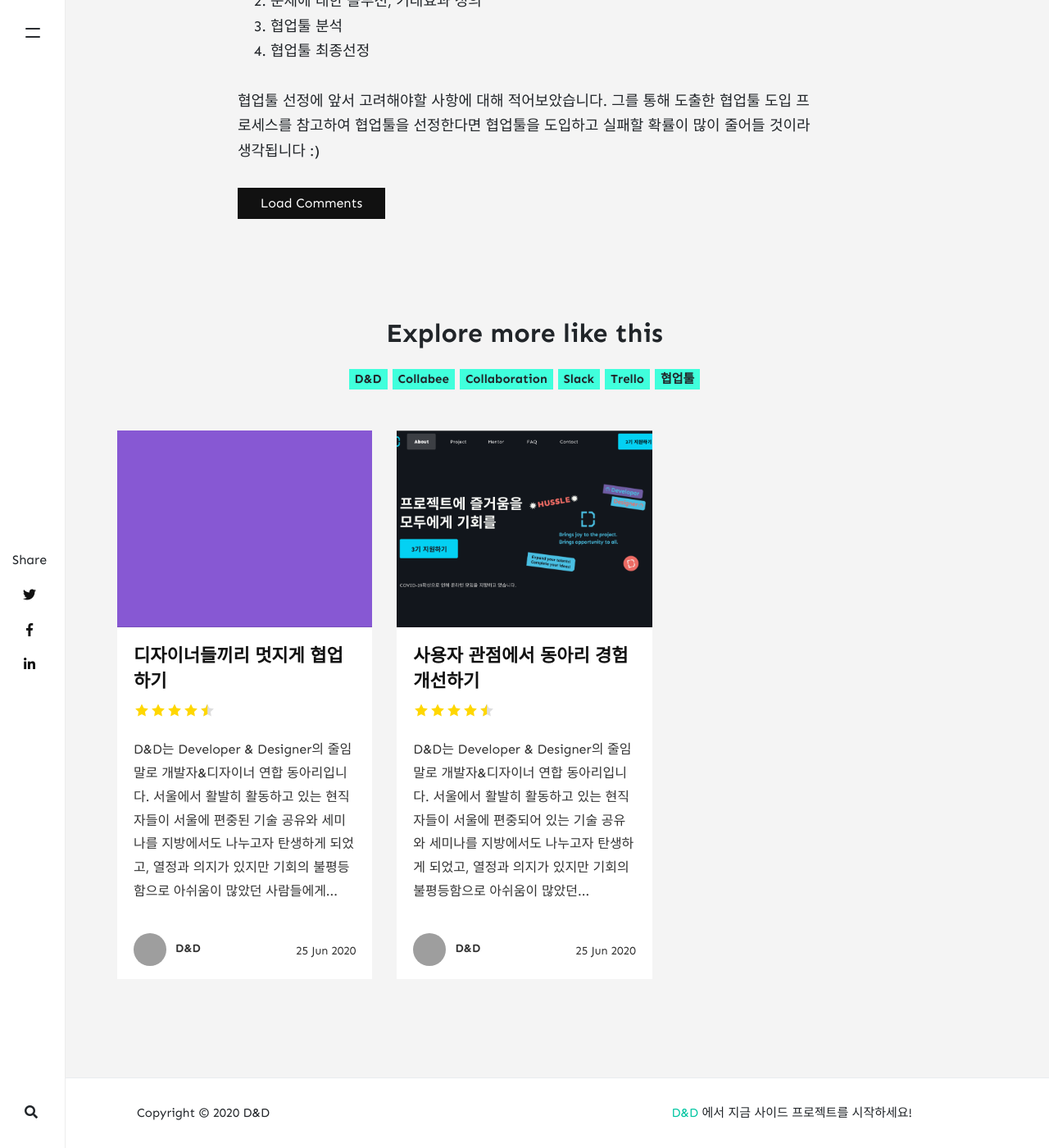
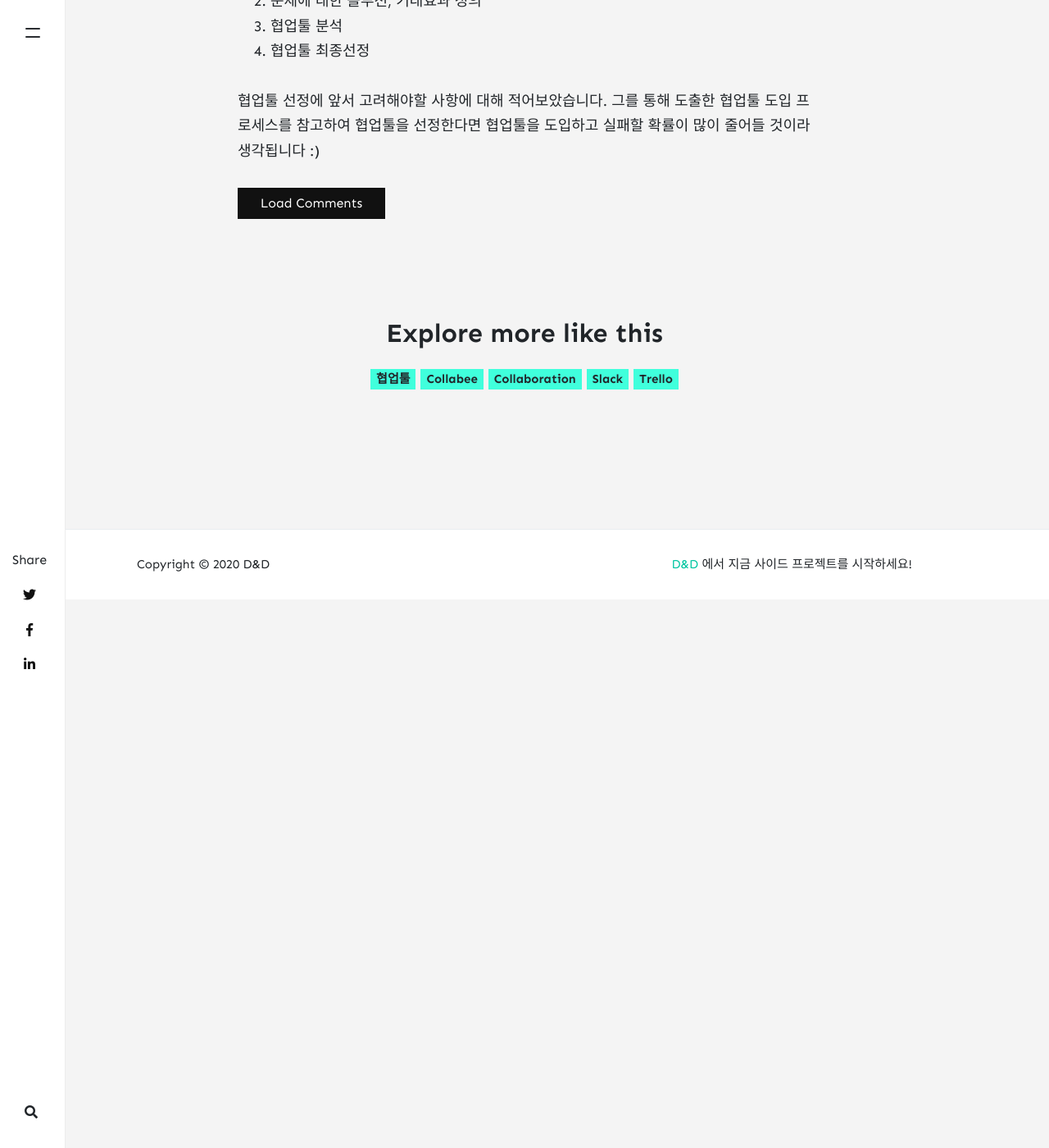
Before and after one commit to DNDACADEMY/dndacademy.github.io, a Jekyll site: the page built from _posts/2020-04-9-dnd-tool.md, in a window 1280 px wide and 1400 px high, scrolled down 6830 px. Shown: the whole window at 82% size. Built offline with Jekyll 4.4.1, drawn with Linux system fonts in a browser that asks for light colours; nearby versions of some CDN libraries; comment, search, counter and statistics services are not loaded; after the commit the page ends 7561 px from its top, so only the background shows below that; grey boxes are pictures that could not be loaded.

Commit message:
Update 2020-04-9-dnd-tool.md

```diff
--- a/_posts/2020-04-9-dnd-tool.md
+++ b/_posts/2020-04-9-dnd-tool.md
@@ -2,8 +2,8 @@
 layout: post
 title: "협업툴 선정하기 A to Z"
 author: DnD
-categories: [D&D]
-tags: [협업툴, Slack, Trello, Collabee, Collaboration]
+categories: [협업툴]
+tags: [Slack, Trello, Collabee, Collaboration]
 image: assets/images/blog/tool/header.jpeg
 # rating: 4.0
 ---
```
